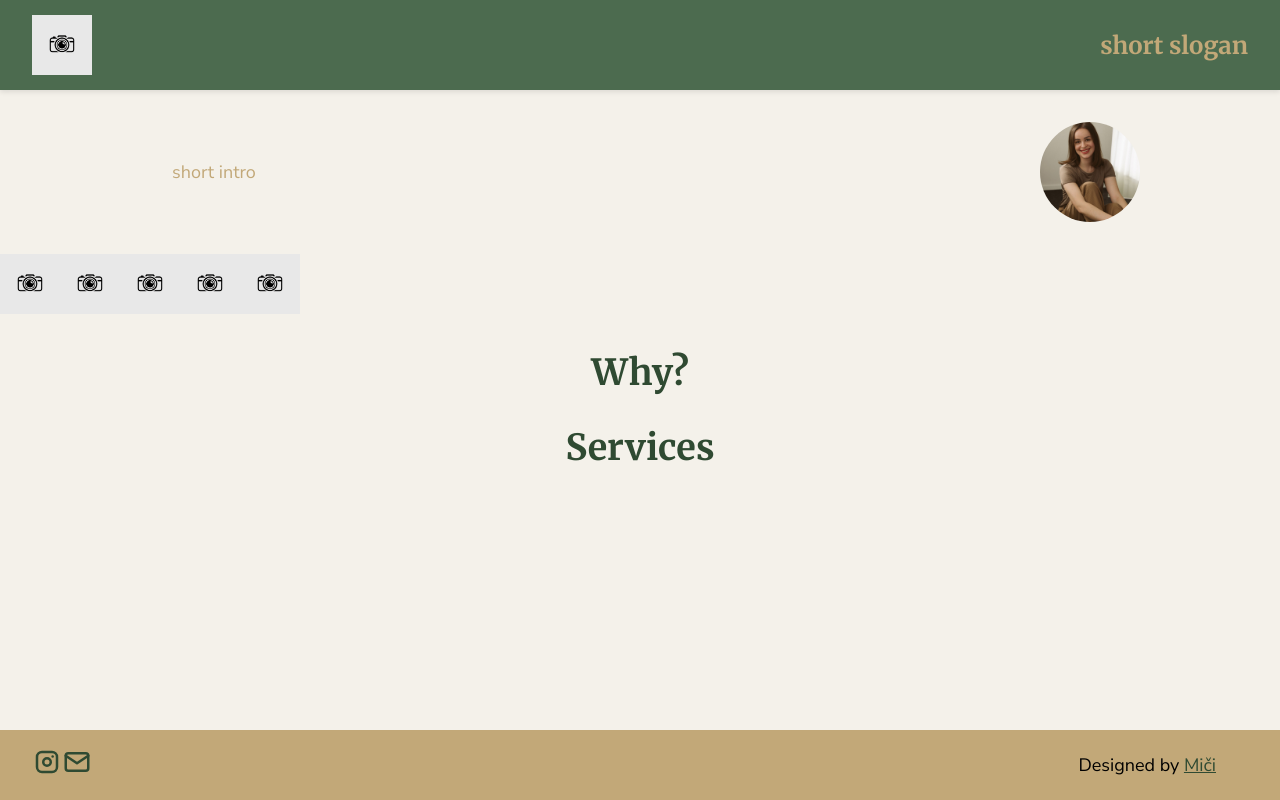
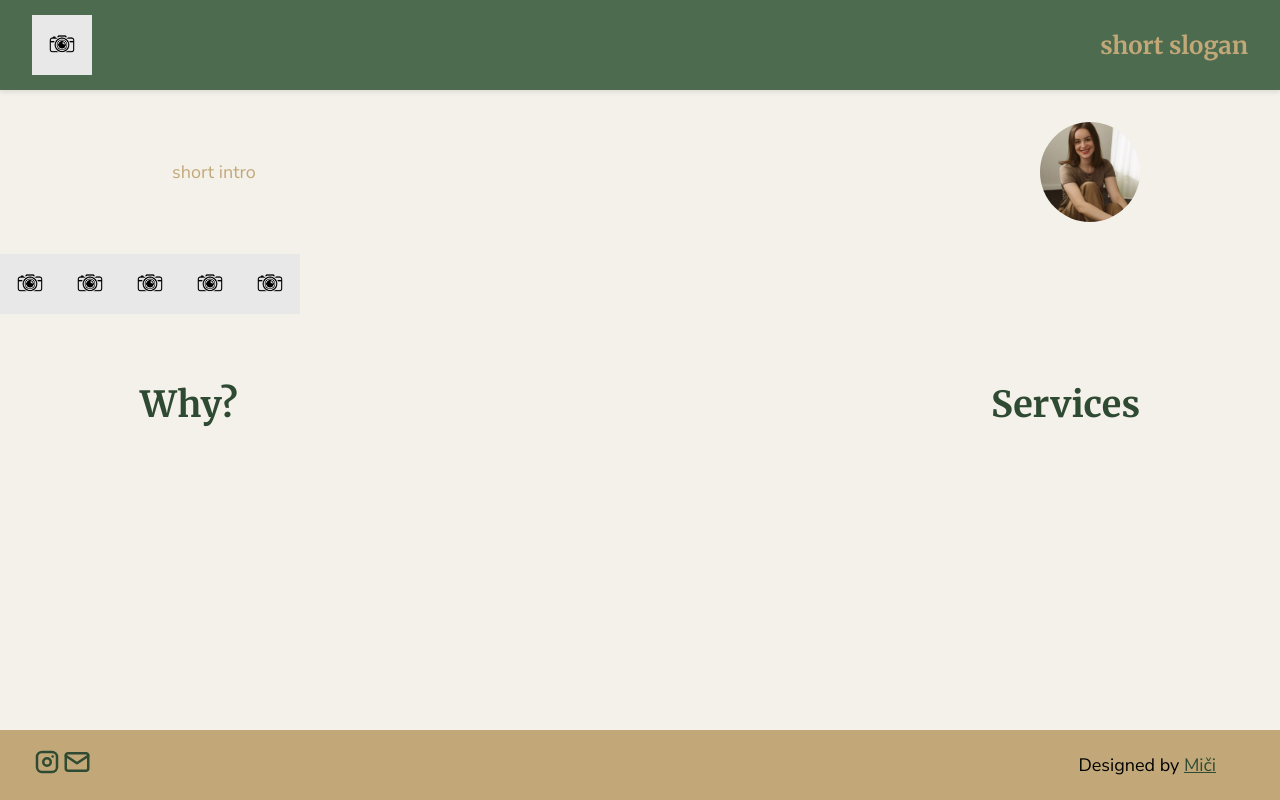
Before and after one commit to micihime/photo-web, a React (Vite) app: page / in a window 1280 px wide. Built offline with nearby package versions, Linux system fonts and the light colour scheme.

Commit message:
Updating the styling of the About component

```diff
--- /dev/null
+++ b/src/components/About.module.css
@@ -0,0 +1,9 @@
+.about {
+  max-width: var(--max-content-width);
+  margin-left: auto;
+  margin-right: auto;
+  display: flex;
+  align-items: center;
+  justify-content: space-between;
+  padding: var(--spacing-standard) 0; /* top-bottom padding */
+}
--- a/src/components/About.tsx
+++ b/src/components/About.tsx
@@ -1,6 +1,8 @@
+import styles from "./About.module.css";
+
 function About() {
   return (
-    <div>
+    <div className={styles.about}>
       <h2>Why?</h2>
       <h2>Services</h2>
     </div>
```
